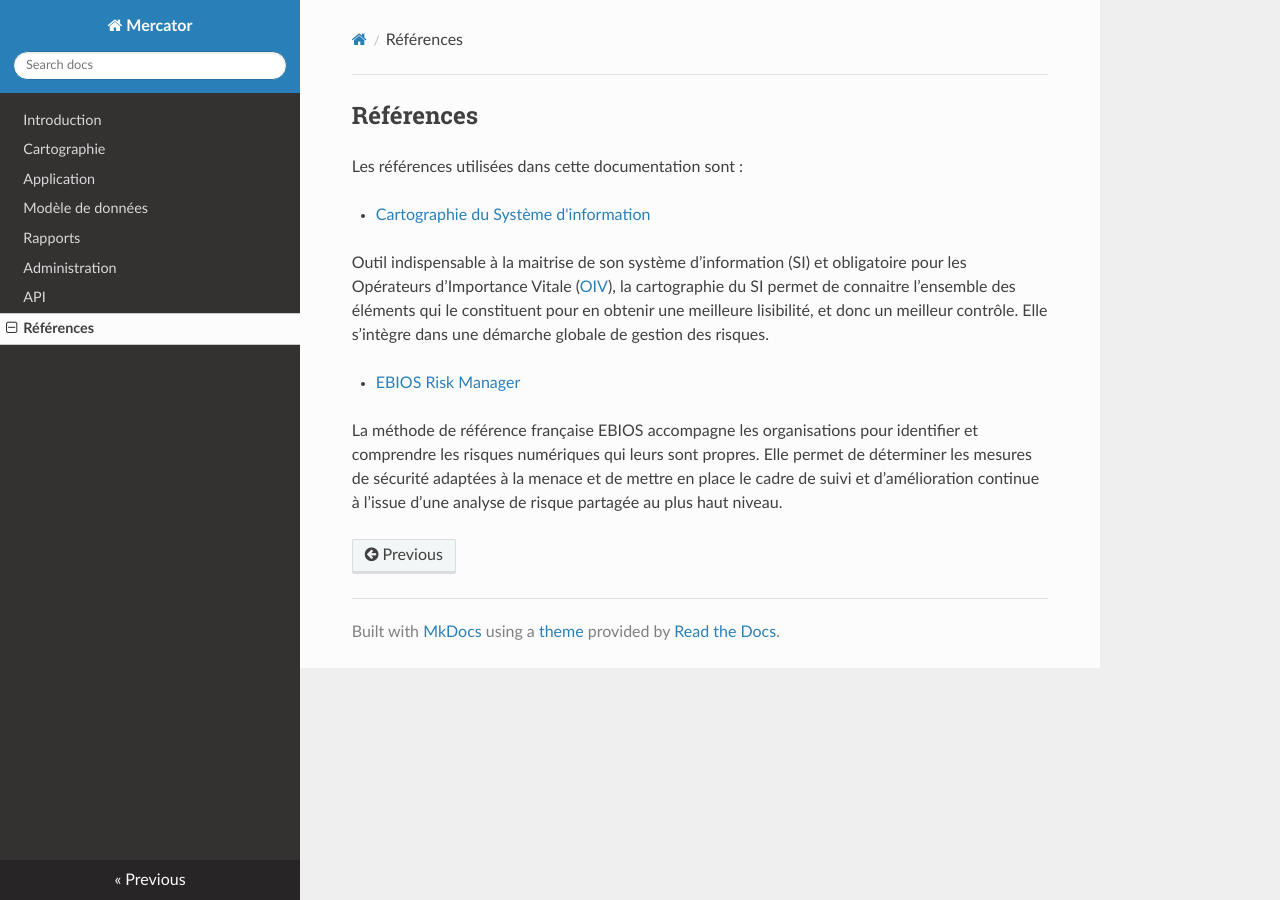
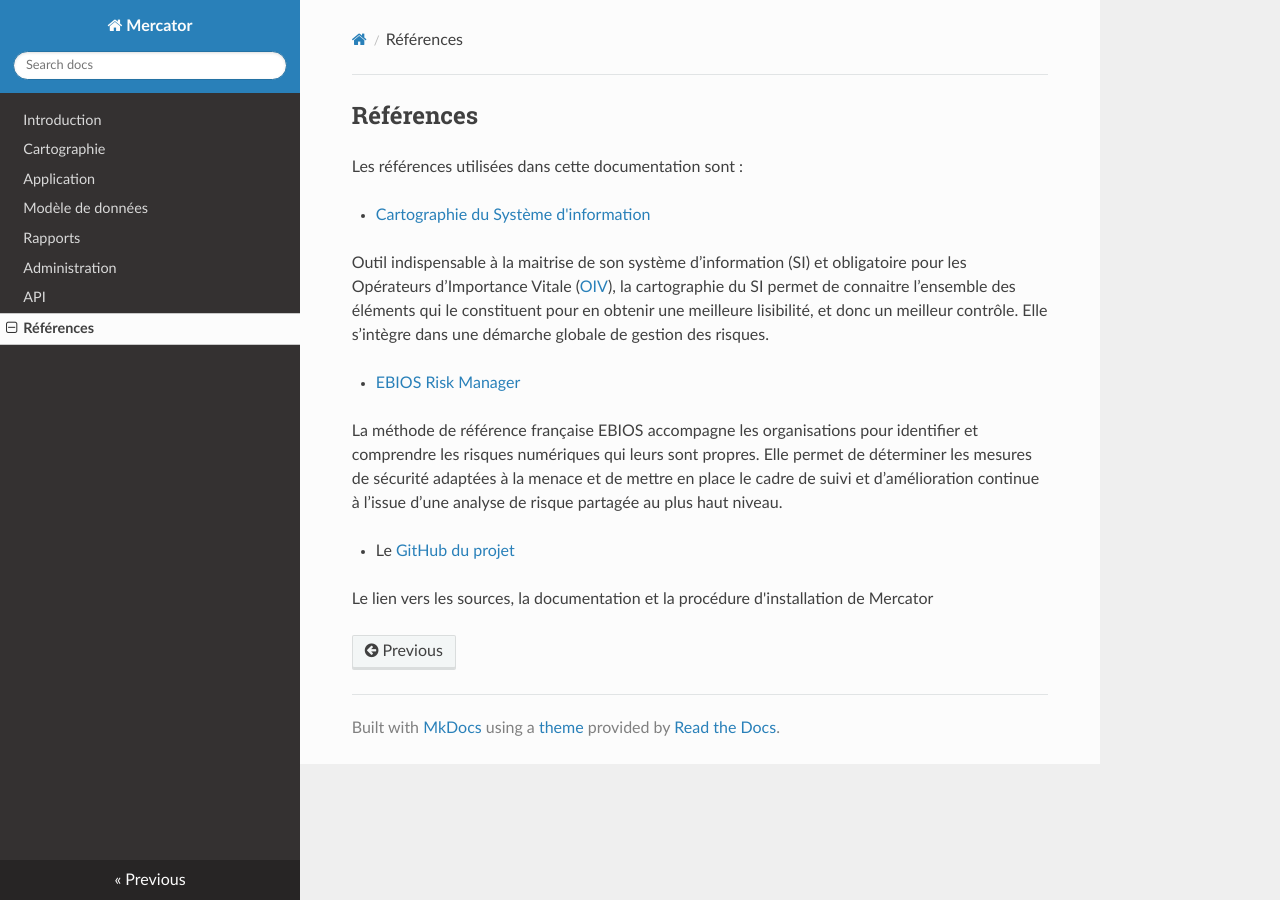
Before and after one commit to dbarzin/mercator, an MkDocs documentation site: the page built from docs/references.md, in a window 1280 px wide. Built offline with MkDocs 1.6.1, drawn with Linux system fonts in a browser that asks for light colours; nearby versions of some CDN libraries.

Commit message:
update documentation

```diff
--- a/docs/references.md
+++ b/docs/references.md
@@ -9,3 +9,7 @@ Outil indispensable à la maitrise de son système d’information (SI) et oblig
 - [EBIOS Risk Manager](https://www.ssi.gouv.fr/entreprise/management-du-risque/la-methode-ebios-risk-manager/)
 
 La méthode de référence française EBIOS accompagne les organisations pour identifier et comprendre les risques numériques qui leurs sont propres. Elle permet de déterminer les mesures de sécurité adaptées à la menace et de mettre en place le cadre de suivi et d’amélioration continue à l’issue d’une analyse de risque partagée au plus haut niveau.
+
+- Le [GitHub du projet](https://github.com/dbarzin/mercator)
+
+Le lien vers les sources, la documentation et la procédure d'installation de Mercator
```
